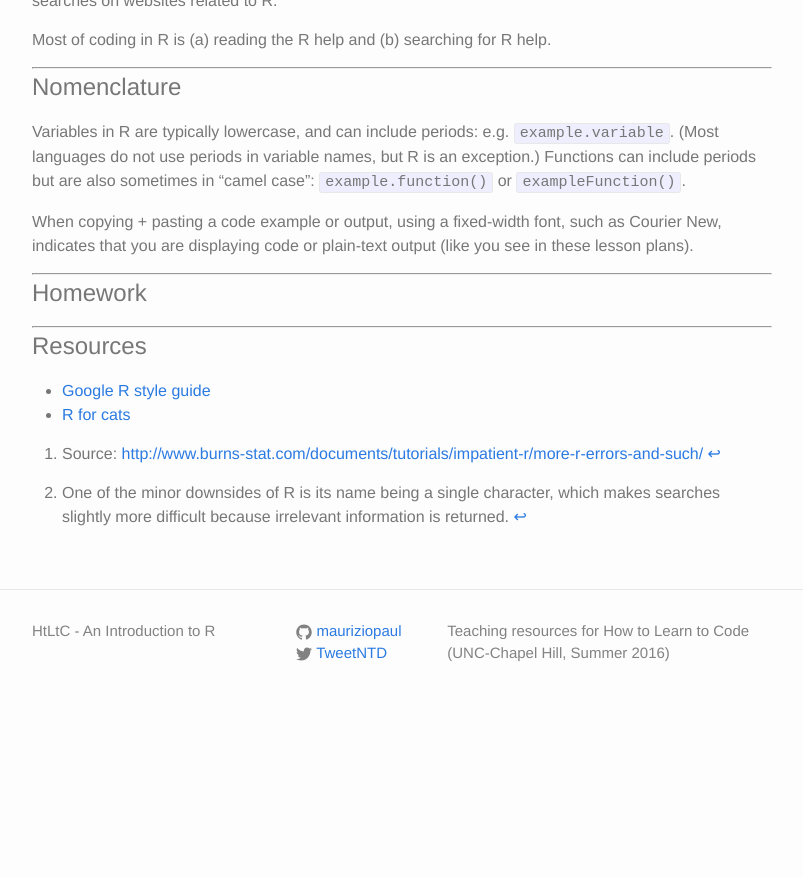
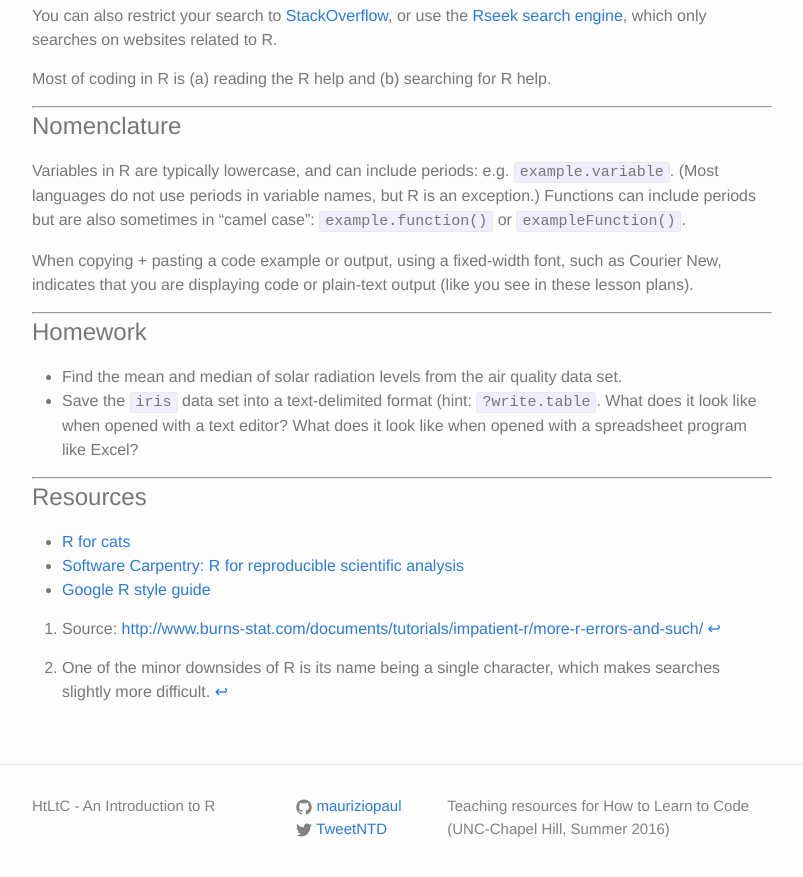
Before and after one commit to mauriziopaul/intro-to-R, a Jekyll site: the page built from _posts/2016-06-20-Lesson-02-basic-operations.md, in a window 1280 px wide and 900 px high, scrolled down 9093 px. Shown: the top 877 px of the window, without its empty margins (238-1041 px from the left). Built offline with Jekyll 4.4.1, drawn with Linux system fonts in a browser that asks for light colours; before the commit the page ends 9818 px from its top, so only the background shows below that.

Commit message:
Finished Lesson 2

```diff
--- a/_posts/2016-06-20-Lesson-02-basic-operations.md
+++ b/_posts/2016-06-20-Lesson-02-basic-operations.md
@@ -330,7 +332,7 @@ Many functions return a missing value when given a data set with some missing da
 
 # Scripting
 
-We have learned a lot about what we can do interactively in R--but for reproducibility, we can save a series of commands in a *script*. This script can be saved, edited, and re-run as many times as you want.
+We have learned a lot about what we can do interactively in R--but for reproducibility, we can save a series of commands in a _script_. This script can be saved, edited, and re-run as many times as you want.
 
 To create a new script in RStudio, you can go to: File -> New File -> R Script. Type any commands you like. Finally, you can save the script by going to File -> Save.
 
@@ -381,7 +383,7 @@ When you have an error in your code, follow these instructions:
 
 Google is your friend here! You can search for the error message, or what you're trying to do, and include "in R" or "Rstats" in your search terms.[^Rsearch]
 
-[^Rsearch]: One of the minor downsides of R is its name being a single character, which makes searches slightly more difficult because irrelevant information is returned.
+[^Rsearch]: One of the minor downsides of R is its name being a single character, which makes searches slightly more difficult.
 
 You can also restrict your search to [StackOverflow](http://stackoverflow.com/), or use the [Rseek search engine](http://rseek.org/), which only searches on websites related to R.
 
@@ -399,9 +401,13 @@ When copying + pasting a code example or output, using a fixed-width font, such
 
 # Homework
 
+* Find the mean and median of solar radiation levels from the air quality data set.
+* Save the `iris` data set into a text-delimited format (hint: `?write.table`. What does it look like when opened with a text editor? What does it look like when opened with a spreadsheet program like Excel?
+
 ---
 
 # Resources
 
+* [R for cats](http://rforcats.net/)
+* [Software Carpentry: R for reproducible scientific analysis](http://swcarpentry.github.io/r-novice-gapminder/)
 * [Google R style guide](https://google.github.io/styleguide/Rguide.xml)
-* [R for cats](http://rforcats.net/)
```
Also changed, not shown: other parts of _posts/2016-06-20-Lesson-02-basic-operations.md (+3 -1 lines), overview.md (+1 -1 lines), 1 other file.
